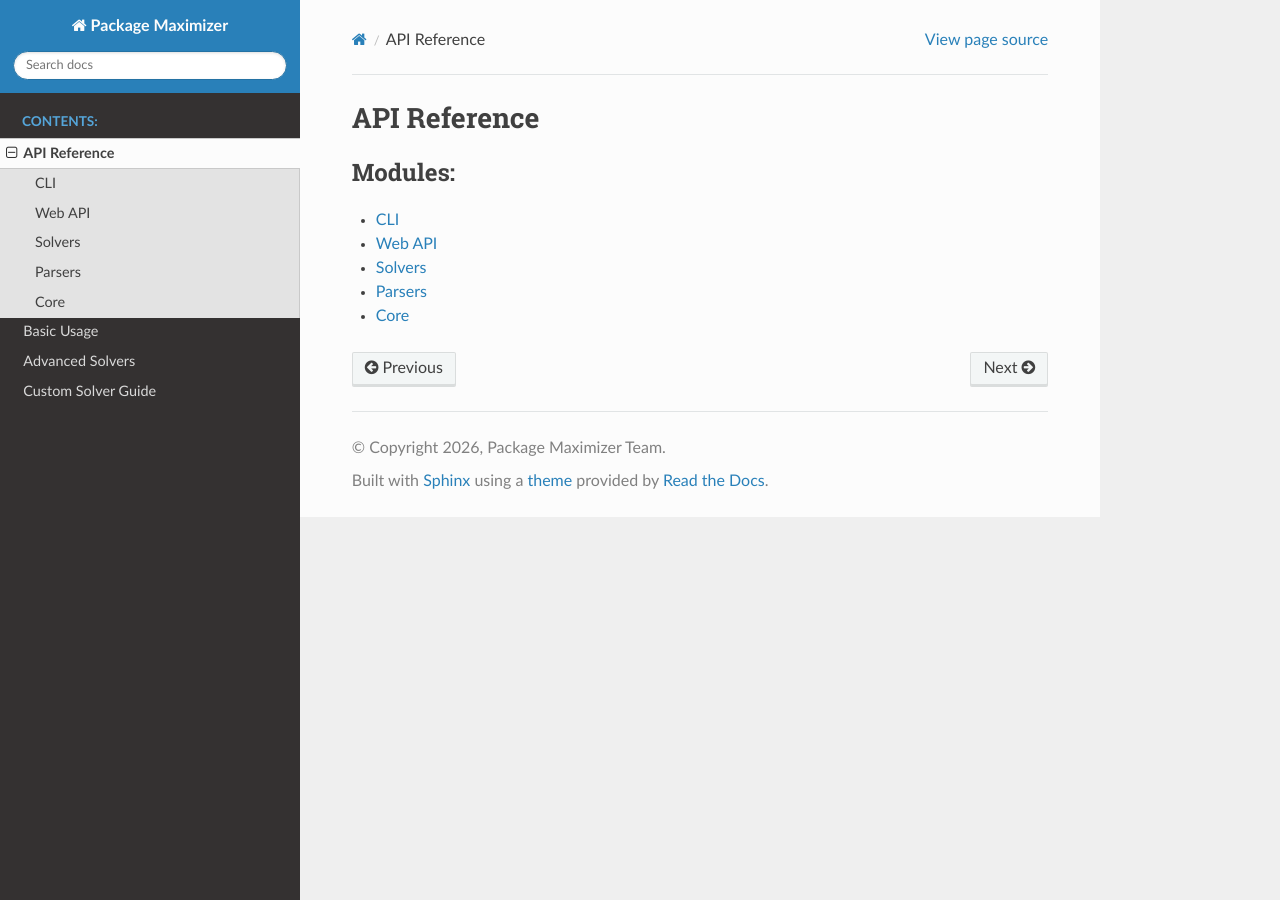
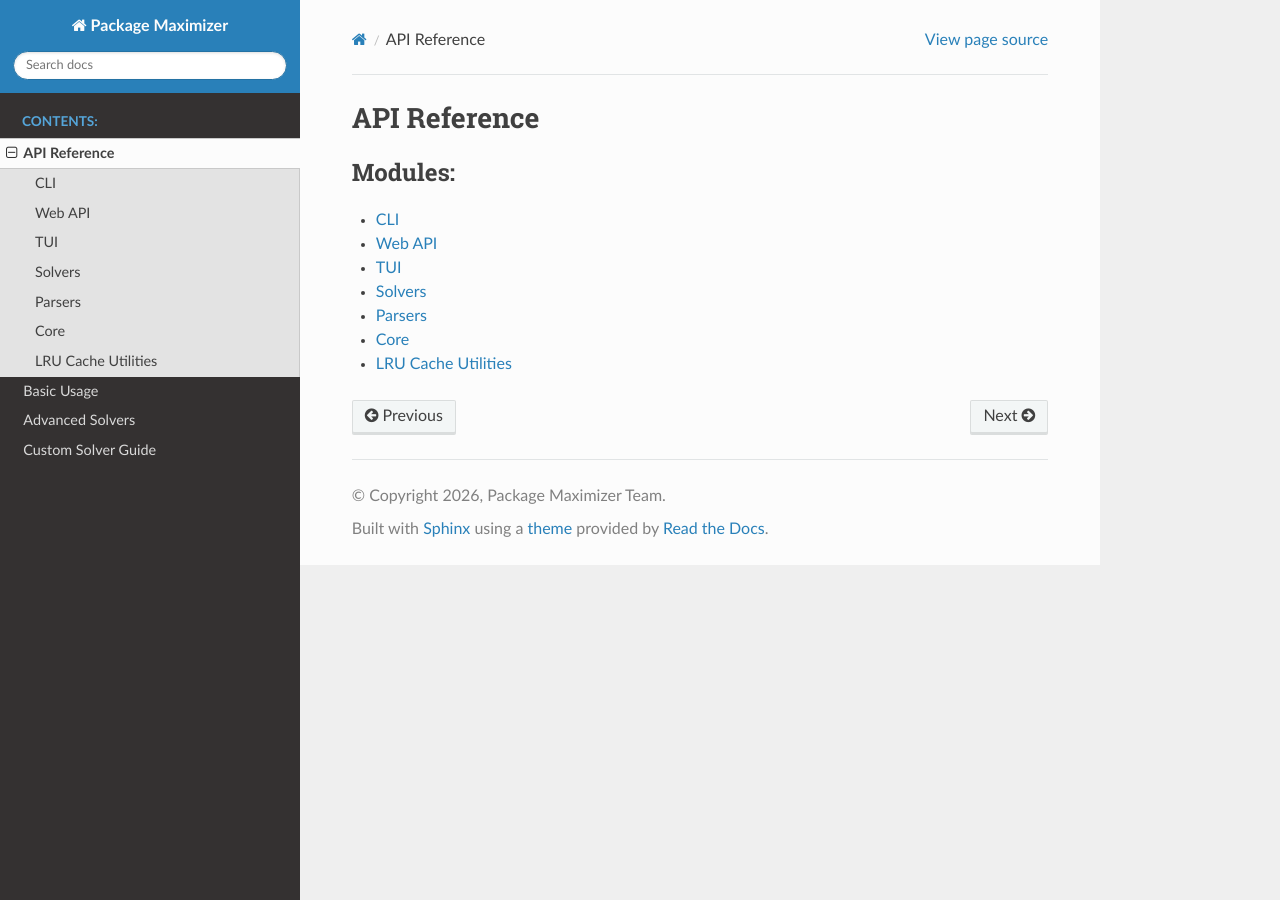
Before and after one commit to dominicusin/package-maximizer, a Sphinx documentation site: the page built from docs/api-reference.rst, in a window 1280 px wide. Built offline with Sphinx 7.4.7 and the Read the Docs theme 3.1.0, drawn with Linux system fonts in a browser that asks for light colours.

Commit message:
docs: add TUI and LRU-cache module pages to Sphinx docs
- Add docs/tui.rst and docs/utils-lru.rst.
- Extend docs/api-reference.rst with tui and utils-lru entries.
- 277 tests passing, 2 skipped, 0 critical flake8.

```diff
--- a/docs/api-reference.rst
+++ b/docs/api-reference.rst
@@ -7,6 +7,8 @@ API Reference
 
    cli
    web
+   tui
    solvers
    parsers
    core
+   utils-lru
--- /dev/null
+++ b/docs/utils-lru.rst
@@ -0,0 +1,7 @@
+LRU Cache Utilities
+===================
+
+.. automodule:: package_maximizer.utils.lru_cache
+   :members:
+   :undoc-members:
+   :show-inheritance:
```
Also changed, not shown: docs/tui.rst (added, +7 -0 lines).
